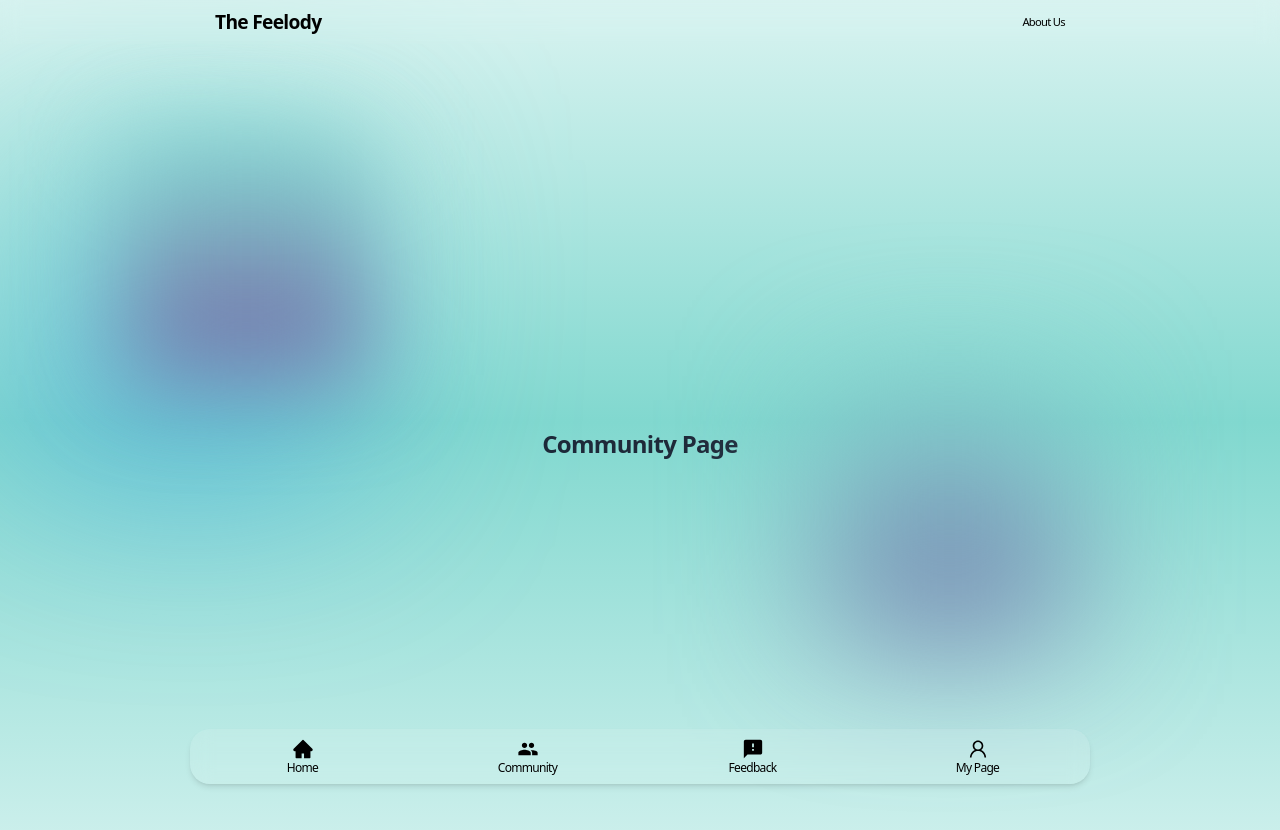
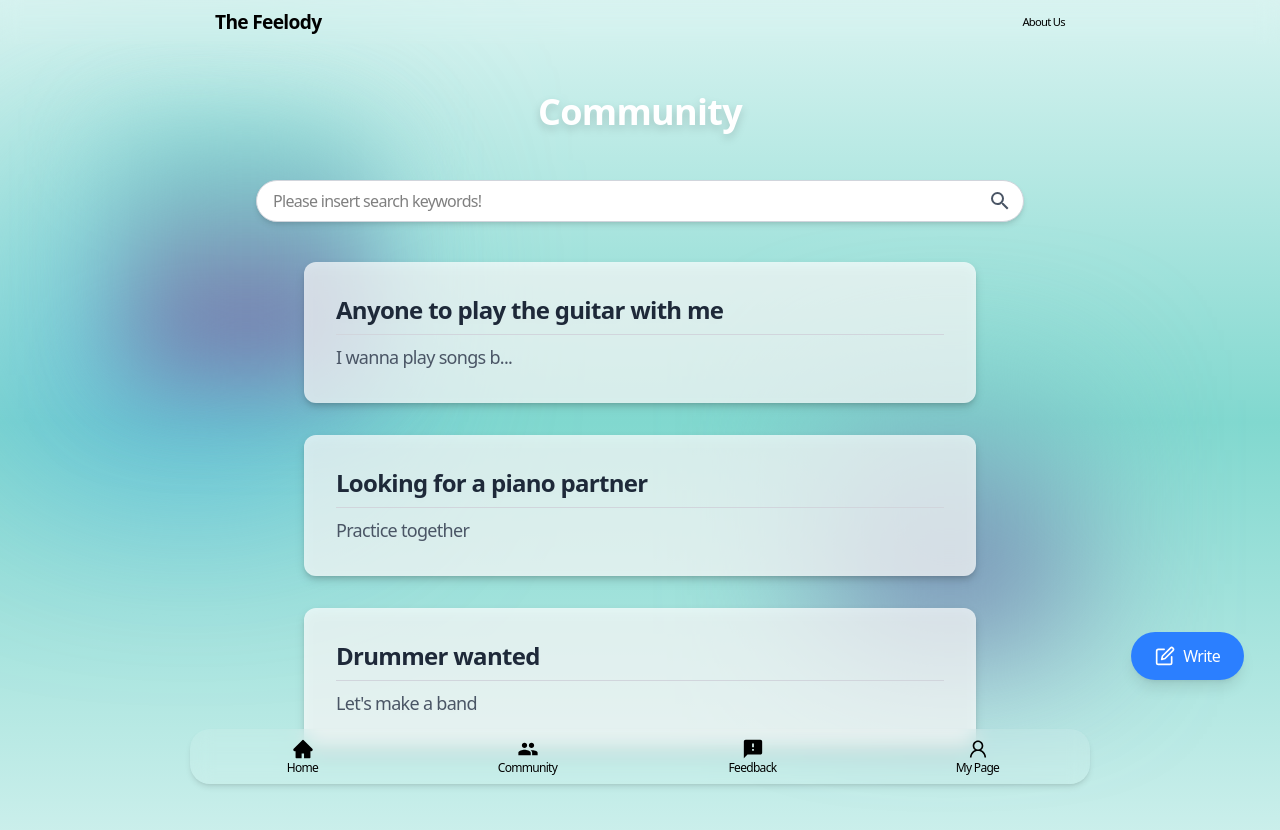
Before and after one commit to GDG-on-Campus-KNU/4th-SC-Team-6-FE, a React (Vite) app: page /community in a window 1280 px wide. Shown: the top 830 px of the page. Built offline with nearby package versions, Linux system fonts and the light colour scheme.

Commit message:
feat: 커뮤니티 메인 페이지 추가

```diff
--- a/src/pages/community/index.tsx
+++ b/src/pages/community/index.tsx
@@ -1,8 +1,78 @@
-export default function Community() {
+import { useState, useMemo, useCallback, useEffect } from 'react';
+import { Link } from 'react-router-dom';
+import { FiEdit } from 'react-icons/fi';
+import PageLayout from '../../components/PageLayout';
+import SearchBar from './components/SearchBar';
+import CommunityList from './components/CommunityList';
+import { fetchPosts, Post } from '../../apis/community';
+
+//  더미 데이터
+const dummyPosts: Post[] = [
+  {
+    id: 1,
+    title: 'Anyone to play the guitar with me',
+    description: 'I wanna play songs by Oasis',
+  },
+  {
+    id: 2,
+    title: 'Looking for a piano partner',
+    description: 'Practice together',
+  },
+  { id: 3, title: 'Drummer wanted', description: "Let's make a band" },
+];
+
+// 더미 데이터 사용할지 여부,const USE_DUMMY 를 true로 바꾸면 더미 사용
+const USE_DUMMY = true;
+
+function CommunityPage() {
+  const [searchQuery, setSearchQuery] = useState('');
+  const [posts, setPosts] = useState<Post[]>(USE_DUMMY ? dummyPosts : []);
+  const [loading, setLoading] = useState(!USE_DUMMY);
+
+  useEffect(() => {
+    if (USE_DUMMY) return;
+
+    const token = localStorage.getItem('token') || '';
+    setLoading(true);
+
+    fetchPosts(token)
+      .then((res) => {
+        setPosts(res.posts);
+      })
+      .catch((err) => console.error('게시글 불러오기 실패', err))
+      .finally(() => setLoading(false));
+  }, []);
+
+  const handleSearch = useCallback((query: string) => {
+    setSearchQuery(query);
+  }, []);
+
+  const filteredPosts = useMemo(() => {
+    const lowerCaseQuery = searchQuery.toLowerCase();
+    return posts.filter((post) =>
+      post.title.toLowerCase().includes(lowerCaseQuery)
+    );
+  }, [searchQuery, posts]);
+
+  if (loading) {
+    return <div className="text-center text-white">Loading...</div>;
+  }
+
   return (
-    // 단순 페이지 표시 용 스타일링이라 삭제 후 작성하시면 됩니다
-    <div className="flex h-screen items-center justify-center">
-      <h1 className="text-2xl font-bold text-gray-800">Community Page</h1>
-    </div>
+    <PageLayout title="Community">
+      <SearchBar onSearch={handleSearch} />
+      <CommunityList items={filteredPosts} />
+
+      {/*글 작성*/}
+      <Link
+        to="/community/write"
+        className="fixed right-6 bottom-24 flex items-center gap-2 rounded-full bg-blue-500 px-5 py-3 text-sm text-white shadow-lg hover:bg-blue-600/70 sm:right-9 sm:bottom-30 sm:px-6 sm:py-3 sm:text-base"
+      >
+        <FiEdit size={18} className="sm:size-5" />
+        Write
+      </Link>
+    </PageLayout>
   );
 }
+
+export default CommunityPage;
```
